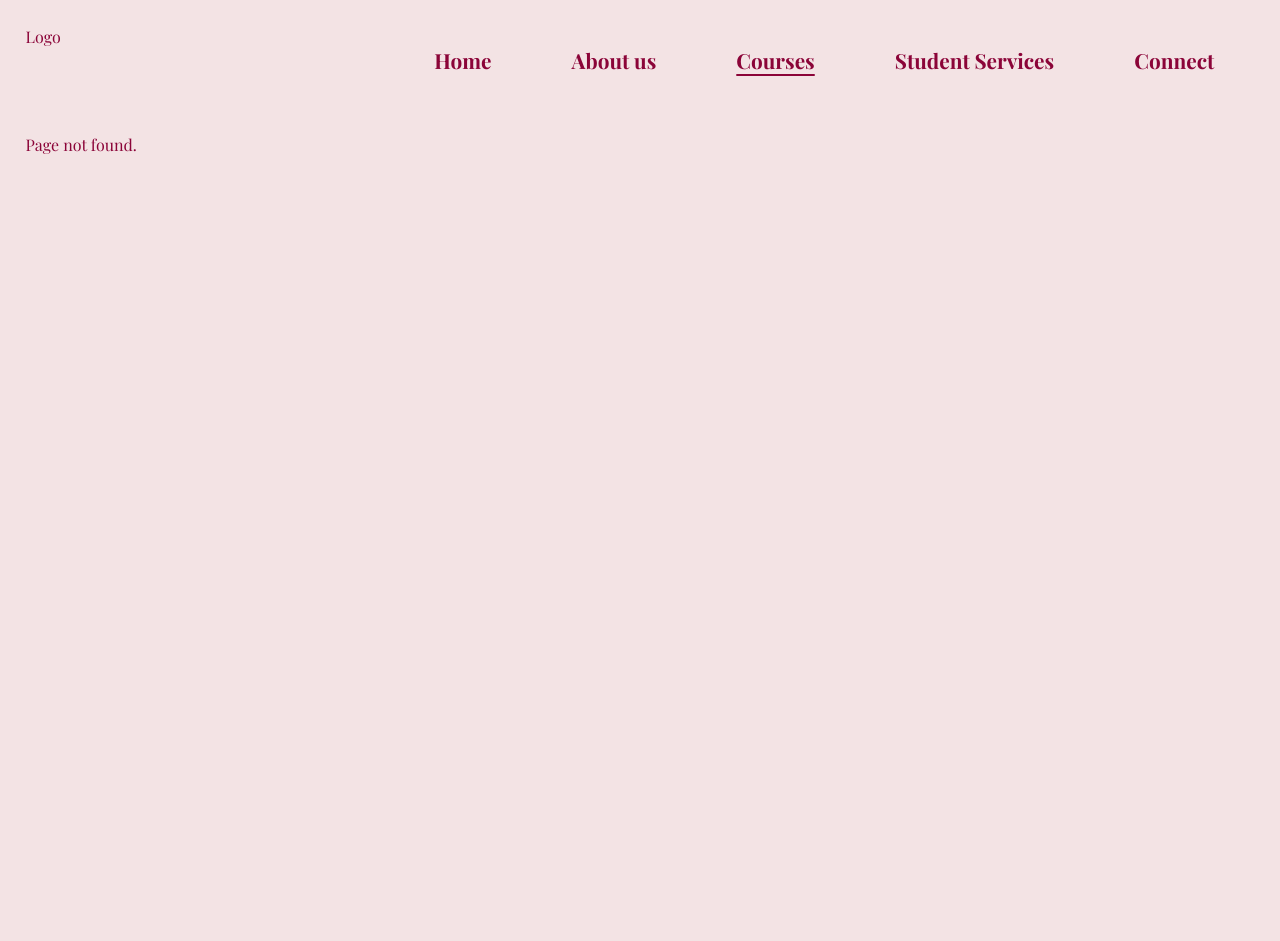
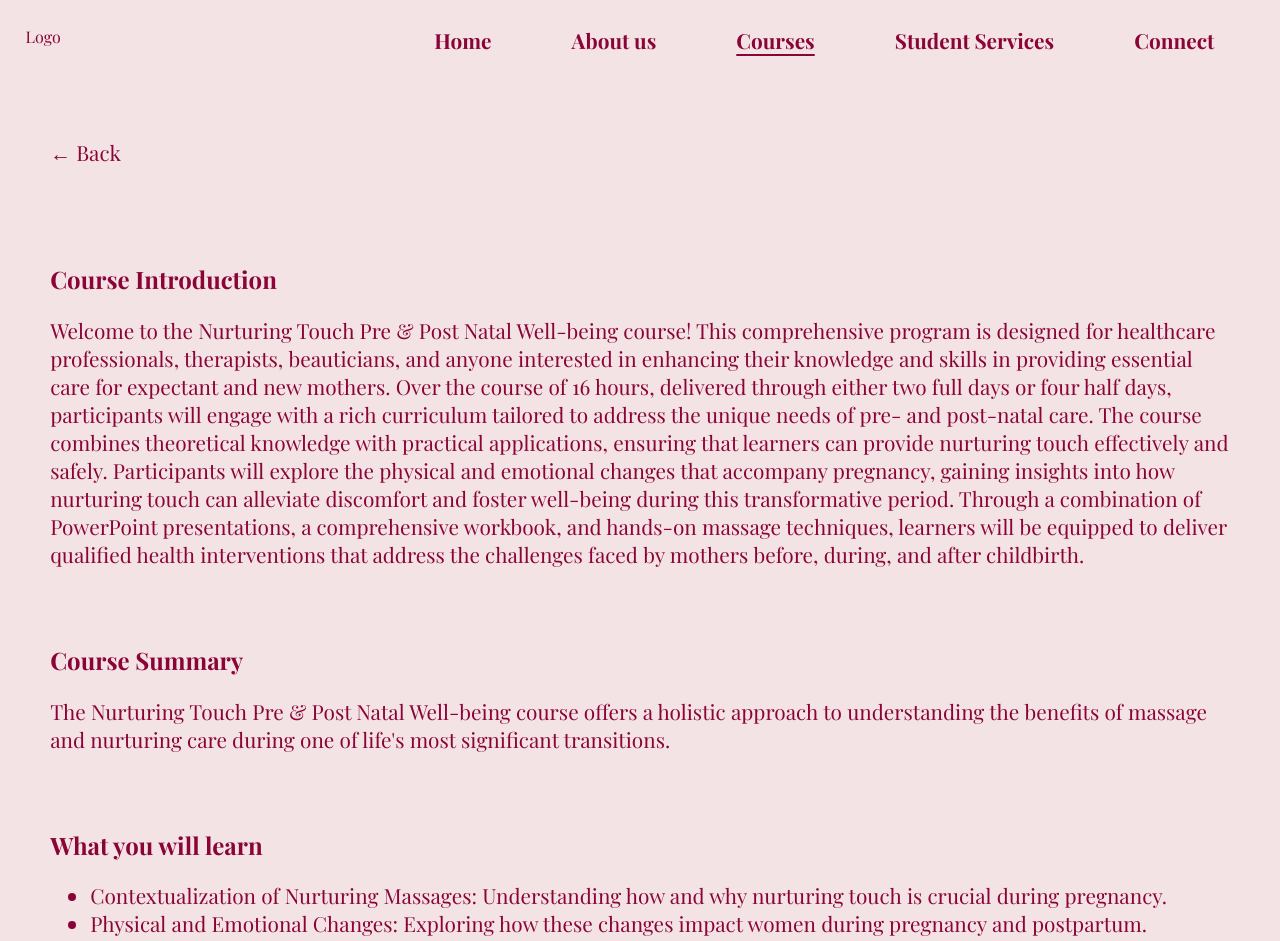
Before and after one commit to nicoletanyt/TTTRevamp, a React (Create React App) app in the folder ttt_revamp/: page /courses/1 in a window 1280 px wide. Before the commit this address had no page. Shown: the top 941 px of the page. Before the commit the page ends 800 px from the top, so only its background shows below. Built offline with nearby package versions, Linux system fonts and the light colour scheme; the HTML template or start-up script is replaced by a standard one; a web font is replaced by a local one.

Commit message:
highlights data, made course page ui/placeholder for detail

```diff
--- a/ttt_revamp/public/index.html
+++ b/ttt_revamp/public/index.html
@@ -28,7 +28,7 @@
       work correctly both with client-side routing and a non-root public URL.
       Learn how to configure a non-root public URL by running `npm run build`.
     -->
-    <title>React App</title>
+    <title>Top To Toe</title>
   </head>
   <body>
     <noscript>You need to enable JavaScript to run this app.</noscript>
--- a/ttt_revamp/src/App.js
+++ b/ttt_revamp/src/App.js
@@ -5,6 +5,7 @@ import NoPage from './homepage/NoPage';
 import About from './about-us/About';
 import Navbar from './homepage/Navbar';
 import Courses from './courses/Courses';
+import CourseDetail from './courses/CourseDetail';
 
 function App() {
   return (
@@ -14,6 +15,7 @@ function App() {
 					<Route index element={<Homepage />} />
 					<Route path="courses" element={<Courses />} />
 					<Route path="about" element={<About />} />
+					<Route path="/courses/:courseId" element={<CourseDetail />} />
 					<Route path="*" element={<NoPage />} />
 				</Route>
 			</Routes>
--- a/ttt_revamp/src/Data.js
+++ b/ttt_revamp/src/Data.js
@@ -64,17 +64,17 @@ export const MILESTONES = [
 export const HIGHLIGHTS = [
 	{
 		image: "",
-    title: "PLACEHOLDER TITLE",
-    desc: "PLACEHOLDER DESC",
+		title: "World Skills Competition for Singapore",
+		desc: "This competition highlights the best of the best, showing off skills that drive industries forward and set new standards. One standout figure here is Jenny Wong. She’s the chief judge, and with her wealth of experience, she’ll ensure that only the top talent walks away with the gold. Jenny judged our first two gold medalists and played a key role in nurturing and evaluating the excellence that won them their medals.",
 	},
 	{
 		image: "",
-    title: "PLACEHOLDER TITLE",
-    desc: "PLACEHOLDER DESC",
+		title: "Organizer of the First Aisa Beauty Congress",
+		desc: "Have you ever considered the beauty industry’s impact on our lives? Not just in how we look but also in how it influences our confidence, connections, and careers. Back in the '80s, I had first-hand experience seeing all of this unfold. Organising the first Asia Beauty Congress in 1983 was a game-changer. Fast-forward to 1989 at the World Trade Center, and you can truly grasp how much the industry had evolved.",
 	},
 	{
 		image: "",
-    title: "PLACEHOLDER TITLE",
+		title: "Cidesco Examiners",
 		desc: "PLACEHOLDER DESC",
 	},
 	{
@@ -115,3 +115,46 @@ export const TEAM = [
     desc: "Embely Seah is an accomplished professional in the beauty industry, having obtained her Diploma in International Professional Esthetics (USA) in 1997. Additionally, she possesses various certificates in ITEC Facial Skincare and Nail Technology, along with a Diploma in Holistic Massage, among others. She has also devoted more than ten years to her position at Top To Toe Beauty College. Embely enjoys reading books on Human Relations to enhance her communication skills and foster better interpersonal relationships.",
   },
 ];
+
+class Course {
+  constructor(title, img, duration) {
+    this.title = title
+    this.img = img
+    this.duration = duration
+  }
+}
+
+export const COURSES = {
+	"professional-human-development": new Course(
+		"Professional Human Development",
+		"",
+		4
+	),
+	"nurturing-touch-pre-post-natal-well-being": new Course(
+		"Nurturing Touch Pre & Post Natal Well-being",
+		"",
+		16
+	),
+	"tactile-orchestration-integrating-mindful-movement": new Course(
+		"Tactile Orchestration: Integrating Mindful Movement",
+		"",
+		50
+	),
+	"kind-hands-massage-stories-and-songs": new Course(
+		"Kind Hands Massage Stories and Songs",
+		"",
+		8
+	),
+	"impact-well-being": new Course("Impact Well-being", "", 8),
+	"alexander-technique": new Course("Alexander technique", "", 50),
+	"rolfing-structural-integration": new Course(
+		"Rolfing Structural Integration",
+		"",
+		16
+	),
+	"smart-physical-and-mental-health-therapy": new Course(
+		"SMART Physical and Mental Health Therapy",
+		"",
+		8
+	),
+};
--- /dev/null
+++ b/ttt_revamp/src/courses/CourseDetail.js
@@ -0,0 +1,70 @@
+import React from 'react'
+import { NavLink, useParams } from 'react-router-dom'
+import { COURSES } from '../Data';
+
+export default function CourseDetail() {
+
+    let { courseId } = useParams();
+    const course = COURSES[courseId]
+
+  return (
+		<div className="course-detail-page">
+            <NavLink to="/courses" className="back-btn">
+			    <p>← Back</p>
+            </NavLink>
+			{/* <img className="course-img" src={course.img} /> */}
+			<section className="course-intro">
+				<br />
+				<h2>Course Introduction</h2>
+				<p>
+					Welcome to the Nurturing Touch Pre & Post Natal Well-being course!
+					This comprehensive program is designed for healthcare professionals,
+					therapists, beauticians, and anyone interested in enhancing their
+					knowledge and skills in providing essential care for expectant and new
+					mothers. Over the course of 16 hours, delivered through either two
+					full days or four half days, participants will engage with a rich
+					curriculum tailored to address the unique needs of pre- and post-natal
+					care. The course combines theoretical knowledge with practical
+					applications, ensuring that learners can provide nurturing touch
+					effectively and safely. Participants will explore the physical and
+					emotional changes that accompany pregnancy, gaining insights into how
+					nurturing touch can alleviate discomfort and foster well-being during
+					this transformative period. Through a combination of PowerPoint
+					presentations, a comprehensive workbook, and hands-on massage
+					techniques, learners will be equipped to deliver qualified health
+					interventions that address the challenges faced by mothers before,
+					during, and after childbirth.
+				</p>
+			</section>
+			<section>
+				<h2>Course Summary</h2>
+				<p>
+					The Nurturing Touch Pre & Post Natal Well-being course offers a
+					holistic approach to understanding the benefits of massage and
+					nurturing care during one of life's most significant transitions.
+				</p>
+			</section>
+			<section>
+				<h2>What you will learn</h2>
+				<ul>
+					<li>
+						Contextualization of Nurturing Massages: Understanding how and why
+						nurturing touch is crucial during pregnancy.
+					</li>
+					<li>
+						Physical and Emotional Changes: Exploring how these changes impact
+						women during pregnancy and postpartum.
+					</li>
+					<li>
+						Physical Benefits of Massage: Learning the various physiological
+						advantages of massage throughout pregnancy, labor, and recovery.
+					</li>
+				</ul>
+			</section>
+			<p>
+				Join us in this empowering journey to enhance your practice and make a
+				positive impact on the lives of mothers and their families!
+			</p>
+		</div>
+	);
+}
--- /dev/null
+++ b/ttt_revamp/src/courses/CourseItem.js
@@ -0,0 +1,14 @@
+import React from 'react'
+import { NavLink } from 'react-router-dom'
+
+export default function CourseItem({name, image, duration, id}) {
+  return (
+    <NavLink to={"/courses/" + id}>
+        <div className='course-item'>
+            <img className='course-image' src={image}/>
+            <h3>{name}</h3>
+            <p>Duration: {duration} hours</p>
+        </div>
+    </NavLink>
+  )
+}
--- a/ttt_revamp/src/courses/Courses.js
+++ b/ttt_revamp/src/courses/Courses.js
@@ -1,11 +1,42 @@
 import React from 'react'
 import Footnote from '../homepage/Footnote'
+import { COURSES } from '../Data';
+import CourseItem from './CourseItem';
 
 export default function Courses() {
   return (
-    <div>
-        Courses
-        <Footnote/>
-    </div>
-  )
+		<div>
+			<h1>Our Courses</h1>
+			<p>
+				Our courses are carefully crafted around the core idea that "Beauty is
+				about life and the living." This concept embraces the journey from the
+				beginning of life in the womb to the vast experiences of the outside
+				world and beyond. Each course is designed to examine the deep
+				connections between inner beauty and outer expression, highlighting the
+				holistic essence of existence. Whether exploring the aesthetics of
+				nature, the complexities of human development, or the philosophical
+				views of beauty, our curriculum aims to inspire a greater appreciation
+				for the life that surrounds and nurtures us. Through this lens, students
+				are invited to discover and celebrate the beauty in every phase and
+				facet of life.
+			</p>
+			<section>
+				<div id="courses-grid-display">
+					{Object.keys(COURSES).map((courseId, index) => {
+            const course = COURSES[courseId]
+						return (
+							<CourseItem
+								key={index}
+								name={course.title}
+								image={course.img}
+								duration={course.duration}
+								id={courseId}
+							/>
+						);
+					})}
+				</div>
+			</section>
+			<Footnote />
+		</div>
+	);
 }
--- a/ttt_revamp/src/homepage/Homepage.js
+++ b/ttt_revamp/src/homepage/Homepage.js
@@ -31,11 +31,10 @@ export default function Homepage() {
         expertise that matches international standards. Our high-quality
         training has enabled our graduates to succeed in the industry.
       </p>
-      <br />
       <hr />
       <section>
         <h1>Our Highlights</h1>
-        <p className="highlight-desc">Placeholder</p>
+        <br/>
         <div id="highlights-wrapper">
           {HIGHLIGHTS.map((item, index) => {
             return (
--- a/ttt_revamp/src/index.css
+++ b/ttt_revamp/src/index.css
@@ -30,6 +30,9 @@ html, body {
 }
 hr, section {
   width: 100%;
+}
+section {
+  padding-top: 3%;
 }
 
 /* Navbar.js */
@@ -72,9 +75,6 @@ hr, section {
 }
 
 /* Highlights Section */
-#highlight-desc {
-  text-align: center;
-}
 #highlights-wrapper {
   display: grid;
   grid-template-columns: 45% 45%;
@@ -82,10 +82,15 @@ hr, section {
   margin-bottom: 5%;
 }
 .highlight-item {
-  text-align: center;
   border: 2px solid #6F052E;
   margin: 3%;
   padding: 3%;
+}
+.highlight-item h3 {
+  text-align: center;
+}
+.highlight-item img {
+  margin-bottom: 3%;
 }
 
 /* Footnote.js */
@@ -187,12 +192,48 @@ hr, section {
   text-align: start;
 }
 .member {
-  display: grid;
-  grid-template-columns: 25% 75%;
+  display: flex;
   margin-bottom: 7%;
   align-items: center;
 }
 .member-picture {
   border-radius: 50%;
-  justify-self: center;
+  margin-right: 5%;
 }
+
+/* Courses Page */
+#courses-grid-display {
+  display: grid;
+  grid-template-columns: 32% 32% 32%;
+  column-gap: 2em;
+  row-gap: 2em;
+}
+.course-item {
+  border: 2px solid #8B0438;
+  border-radius: 5px;
+  min-height: 300px;
+  padding: 5%;
+  color: #8B0438;
+  display: flex;
+  flex-direction: column;
+  justify-content: flex-end;
+}
+.course-item p, h3 {
+  text-align: start;
+  margin: 0;
+}
+.course-item h3 {
+  margin-bottom: 0.5em;
+}
+.course-image {
+  height: 50%;
+}
+
+/* Course Detail Page */
+.course-detail-page {
+  padding: 2%;
+}
+.course-detail-page p {
+  text-align: start;
+  color: #8B0438;
+}
```
Lines whose indentation alone changed are shown as unchanged.
